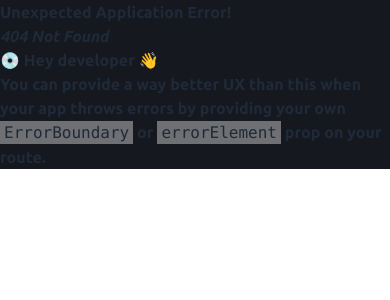
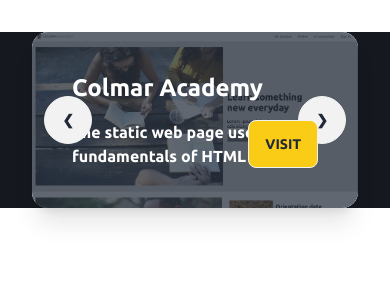
Before and after one commit to Charat-Ninjar/portfolio, a React (Vite) app: page /MobileProject in a window 390 px wide. Before the commit this address had no page. Shown: the top 300 px of the page. Built offline with nearby package versions, Linux system fonts and the light colour scheme; a web font is replaced by a local one.

Commit message:
add new miniproject box for mobile

```diff
--- /dev/null
+++ b/src/components/MobileProject.jsx
@@ -0,0 +1,59 @@
+import React, { useState } from "react";
+import { useData } from "./ProjectData";
+
+const MobileProject = () => {
+  const { miniProjectList } = useData();
+  const [imgIndex, setImgIndex] = useState(0);
+  console.log(miniProjectList);
+  const goToPrevious = () => {
+    setImgIndex((prevIndex) =>
+      prevIndex === 0 ? miniProjectList.length - 1 : prevIndex - 1
+    );
+  };
+
+  const goToNext = () => {
+    setImgIndex((prevIndex) =>
+      prevIndex === miniProjectList.length - 1 ? 0 : prevIndex + 1
+    );
+  };
+
+  return (
+    <div className="px-8 mt-8 flex lg:hidden">
+      <div
+        className="card w-full h-full rounded-box relative bg-base-100 shadow-xl image-full z-0"
+      >
+        <img
+          src={miniProjectList[imgIndex].project}
+          className="w-full h-full object-cover  top-0 left-0 rounded-box"
+          alt={`Slide ${imgIndex + 1}`}
+        />
+
+        <div className="absolute flex justify-between items-center w-full h-full px-3 z-20 rounded-box">
+          <button className="btn btn-circle left-0" onClick={goToPrevious}>
+            ❮
+          </button>
+          <button className="btn btn-circle right-0" onClick={goToNext}>
+            ❯
+          </button>
+        </div>
+        <div className="z-10 text-white mt-10 pl-10">
+          <h2 className="card-title text-white mb-4 text-2xl">
+            {miniProjectList[imgIndex].name}
+          </h2>
+          <p>{miniProjectList[imgIndex].description}</p>
+
+        </div>
+        <div className="card-actions justify-end items-end mb-10 mr-10 z-30">
+              <a
+              href={miniProjectList[imgIndex].url}
+              target="_blank"
+              rel="..">
+              <button className="btn bg-yellow-400 hover:bg-yellow-200">Visit</button>
+              </a>
+            </div>
+      </div>
+    </div>
+  );
+};
+
+export default MobileProject;
--- a/src/components/ProjectCard.jsx
+++ b/src/components/ProjectCard.jsx
@@ -22,6 +22,7 @@
 
           </div>
         </div>
+
       </div>
     ))}
   </div>
--- a/src/components/ProjectData.jsx
+++ b/src/components/ProjectData.jsx
@@ -26,6 +26,13 @@
           "This mini-game project utilizes the fundamentals of JavaScript.",
           url: "https://replit.com/@CharatPrakobkit/09Ninjar-find-your-hat"
       },
+      {
+        name: "Simple Webpage",
+        project: "/reactsimplepage.png",
+        description:
+          "a simple webpage using the fundamental building blocks of React, harnessing the power of React Hooks, and implementing routing for seamless navigation.",
+          url: "https://ninjar-react-assignment.vercel.app/"
+      },
     ])
   return (
     <>
--- a/src/main.jsx
+++ b/src/main.jsx
@@ -5,6 +5,8 @@
 import { createBrowserRouter, RouterProvider } from 'react-router-dom'
 import Project from './pages/Project.jsx'
 import Contact from './pages/Contact.jsx'
+import ProjectData from './components/ProjectData.jsx'
+import MobileProject from './components/MobileProject.jsx'
 const router = createBrowserRouter([
   {
     path:"/",
@@ -17,6 +19,14 @@
   {
     path:"/contact",
     element: <Contact/>
+  },
+  {
+    path:'/MobileProject',
+    element: (
+      <ProjectData>
+        <MobileProject/>
+      </ProjectData>
+    )
   }
 
 ])
--- a/src/pages/Project.jsx
+++ b/src/pages/Project.jsx
@@ -4,6 +4,7 @@
 import ProjectCard from "../components/ProjectCard";
 import { Element } from "react-scroll";
 import MiniProjectCard from "../components/MiniprojectCard";
+import MobileProject from "../components/MobileProject";
 const Project = () => {
   return (
     <div className="">
@@ -16,7 +17,12 @@
         <div id="projects" className="flex text-4xl pb-3 text-white h-fit font-semibold border-b-4 pt-2 items-center mx-2 ">
           <div className="text-glow hover:text-glow mt-10">Mini Projects </div>
         </div>
+        <div className="hidden lg:flex">
         <MiniProjectCard/>
+        </div>
+        <div className="">
+        <MobileProject/>
+        </div>
         </Element>
       </ProjectData>
     </div>
```
